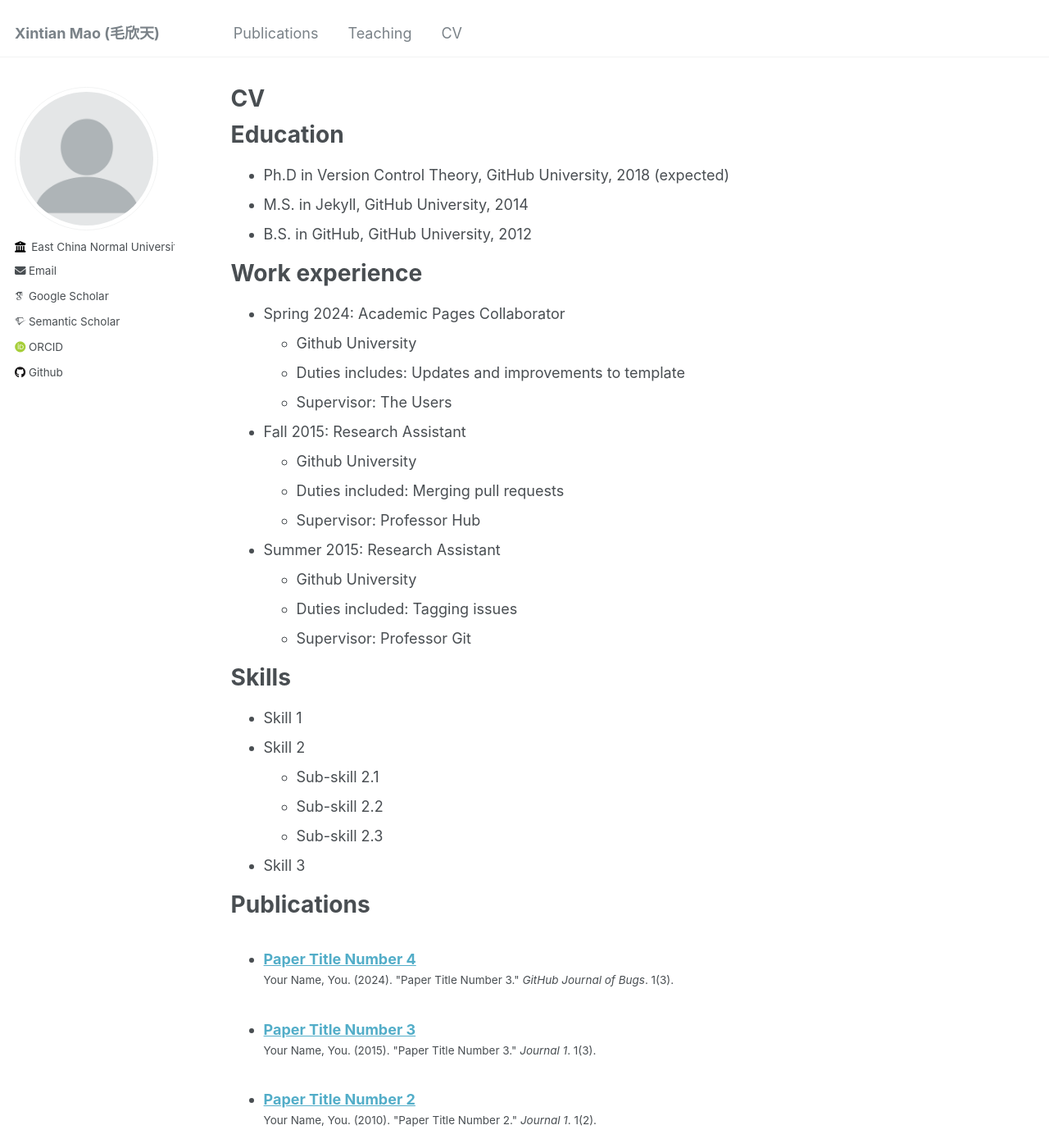
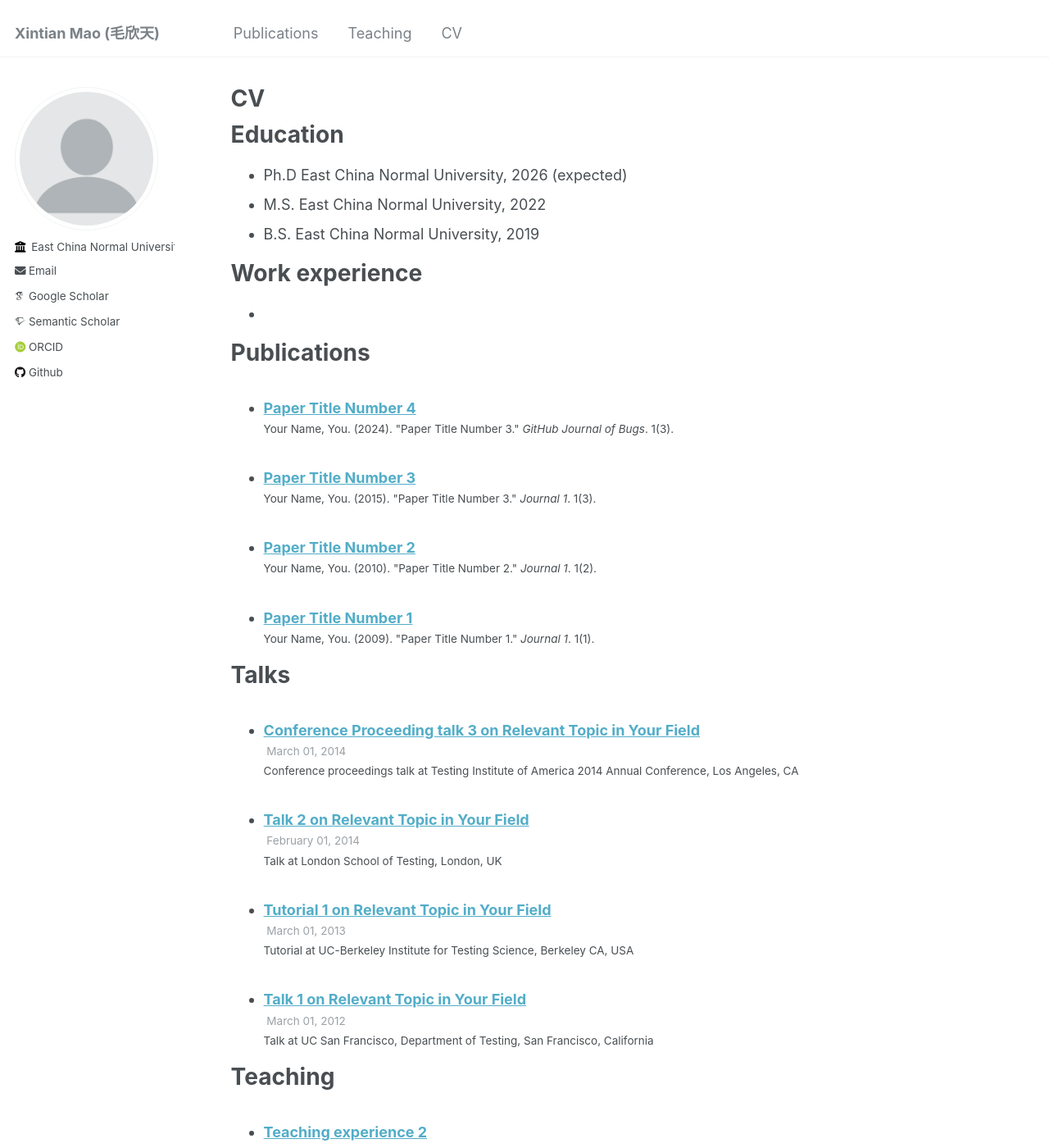
Before and after one commit to XintianMao97/XintianMao97.github.io, a Jekyll site: the page built from _pages/cv.md, in a window 1280 px wide and 1400 px high. Shown: the whole window at 82% size. Built offline with Jekyll 4.4.1, drawn with Linux system fonts in a browser that asks for light colours; some web fonts are replaced.

Commit message:
Update cv.md

```diff
--- a/_pages/cv.md
+++ b/_pages/cv.md
@@ -11,35 +11,14 @@ redirect_from:
 
 Education
 ======
-* Ph.D in Version Control Theory, GitHub University, 2018 (expected)
-* M.S. in Jekyll, GitHub University, 2014
-* B.S. in GitHub, GitHub University, 2012
+* Ph.D East China Normal University, 2026 (expected)
+* M.S. East China Normal University, 2022
+* B.S. East China Normal University, 2019
 
 Work experience
 ======
-* Spring 2024: Academic Pages Collaborator
-  * Github University
-  * Duties includes: Updates and improvements to template
-  * Supervisor: The Users
+*
 
-* Fall 2015: Research Assistant
-  * Github University
-  * Duties included: Merging pull requests
-  * Supervisor: Professor Hub
-
-* Summer 2015: Research Assistant
-  * Github University
-  * Duties included: Tagging issues
-  * Supervisor: Professor Git
-
-Skills
-======
-* Skill 1
-* Skill 2
-  * Sub-skill 2.1
-  * Sub-skill 2.2
-  * Sub-skill 2.3
-* Skill 3
 
 Publications
 ======
```
Also changed, not shown: other parts of _pages/cv.md (+1 -0 lines).
